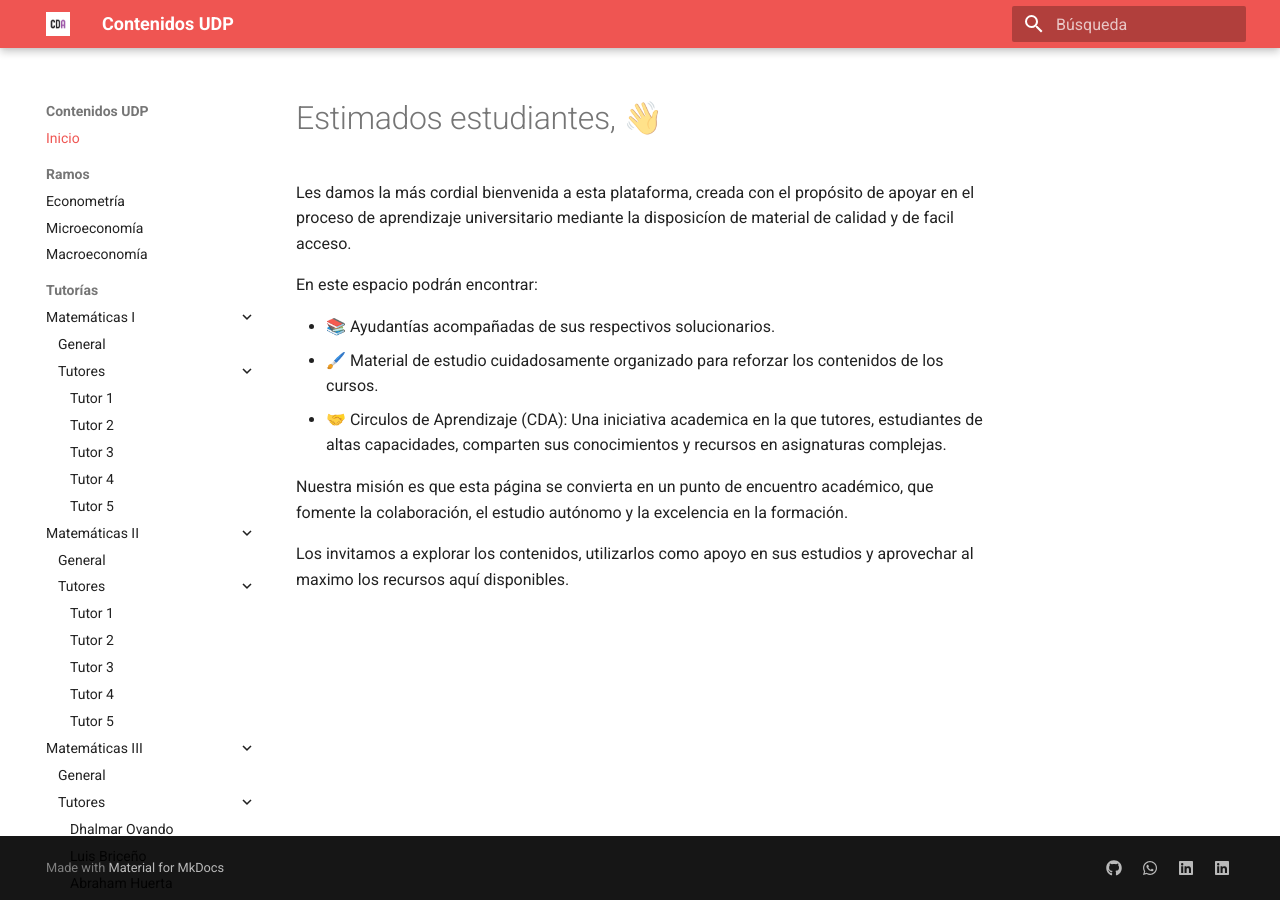
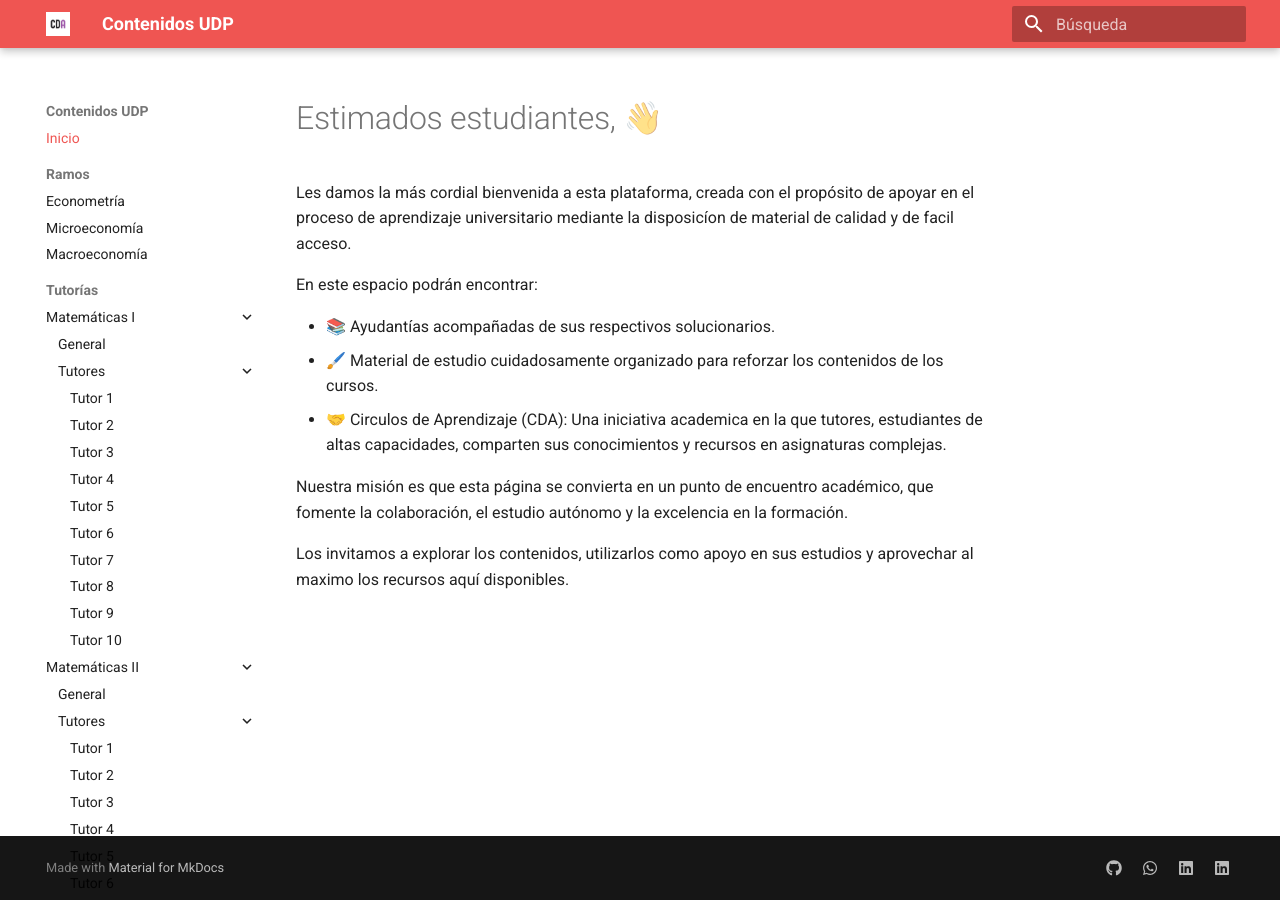
Before and after one commit to cda-fae/cda-fae, an MkDocs documentation site: the page built from docs/index.md, in a window 1280 px wide. Built offline with MkDocs 1.6.1 and Material for MkDocs 9.7.7, drawn with Linux system fonts in a browser that asks for light colours.

Commit message:
Agrego tutores 6–10 en Matemáticas I y II

```diff
--- a/mkdocs.yml
+++ b/mkdocs.yml
@@ -39,6 +39,11 @@ nav:
               - Tutor 3: tutorias/matematicas-1/tutores/tutor3.md
               - Tutor 4: tutorias/matematicas-1/tutores/tutor4.md
               - Tutor 5: tutorias/matematicas-1/tutores/tutor5.md
+              - Tutor 6: tutorias/matematicas-1/tutores/tutor6.md
+              - Tutor 7: tutorias/matematicas-1/tutores/tutor7.md
+              - Tutor 8: tutorias/matematicas-1/tutores/tutor8.md
+              - Tutor 9: tutorias/matematicas-1/tutores/tutor9.md
+              - Tutor 10: tutorias/matematicas-1/tutores/tutor10.md
       - Matemáticas II:
           - General: tutorias/matematicas-2/index.md
           - Tutores:
@@ -47,6 +52,11 @@ nav:
               - Tutor 3: tutorias/matematicas-2/tutores/tutor3.md
               - Tutor 4: tutorias/matematicas-2/tutores/tutor4.md
               - Tutor 5: tutorias/matematicas-2/tutores/tutor5.md
+              - Tutor 6: tutorias/matematicas-2/tutores/tutor6.md
+              - Tutor 7: tutorias/matematicas-2/tutores/tutor7.md
+              - Tutor 8: tutorias/matematicas-2/tutores/tutor8.md
+              - Tutor 9: tutorias/matematicas-2/tutores/tutor9.md
+              - Tutor 10: tutorias/matematicas-2/tutores/tutor10.md
       - Matemáticas III:
           - General: tutorias/matematicas-3/index.md
           - Tutores:
```
Also changed, not shown: docs/tutorias/matematicas-1/tutores/tutor10.md (added), docs/tutorias/matematicas-1/tutores/tutor6.md (added), docs/tutorias/matematicas-1/tutores/tutor7.md (added), docs/tutorias/matematicas-1/tutores/tutor8.md (added), docs/tutorias/matematicas-1/tutores/tutor9.md (added), docs/tutorias/matematicas-2/tutores/tutor10.md (added), docs/tutorias/matematicas-2/tutores/tutor6.md (added), docs/tutorias/matematicas-2/tutores/tutor7.md (added), docs/tutorias/matematicas-2/tutores/tutor8.md (added), docs/tutorias/matematicas-2/tutores/tutor9.md (added).
